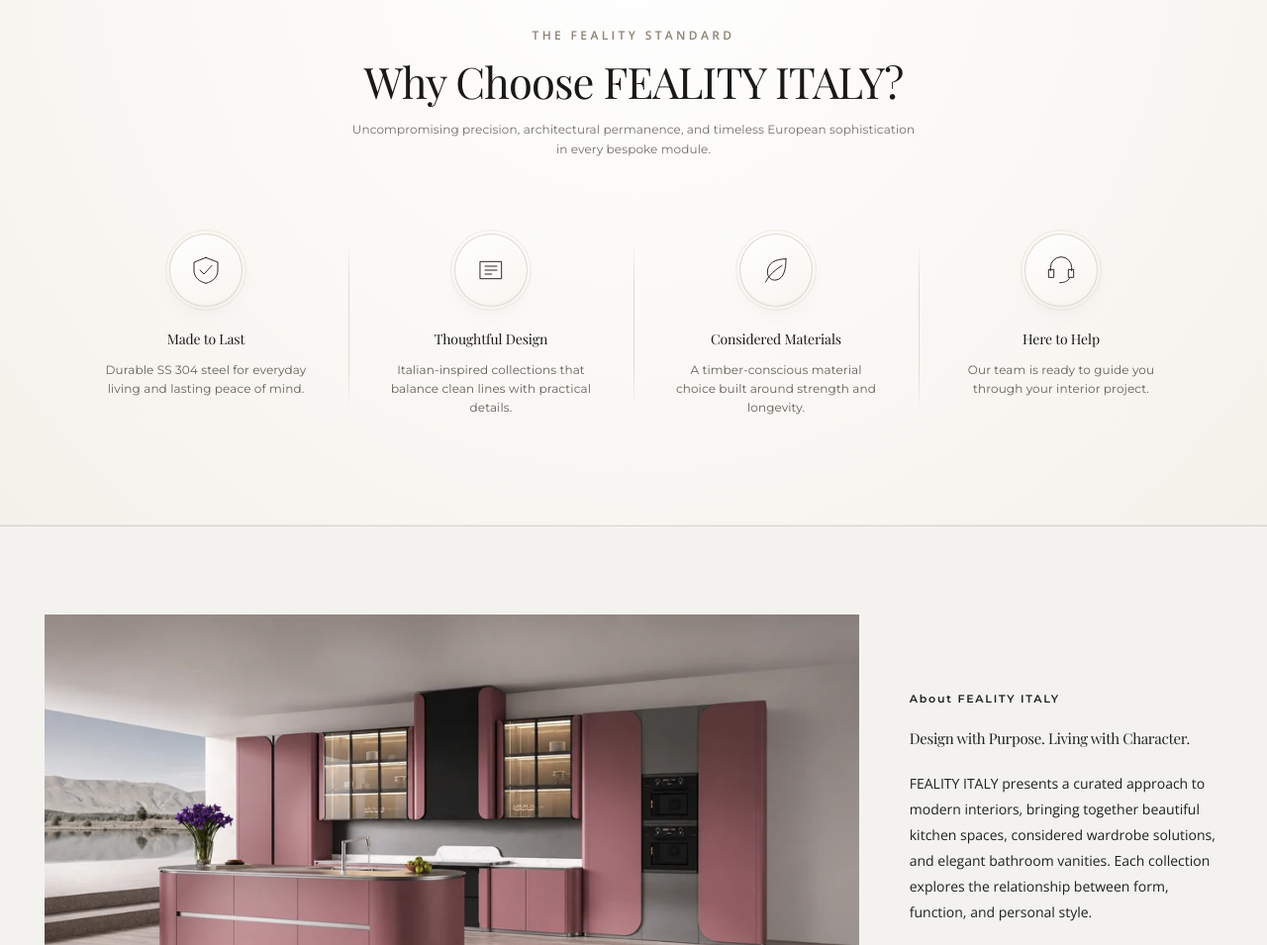
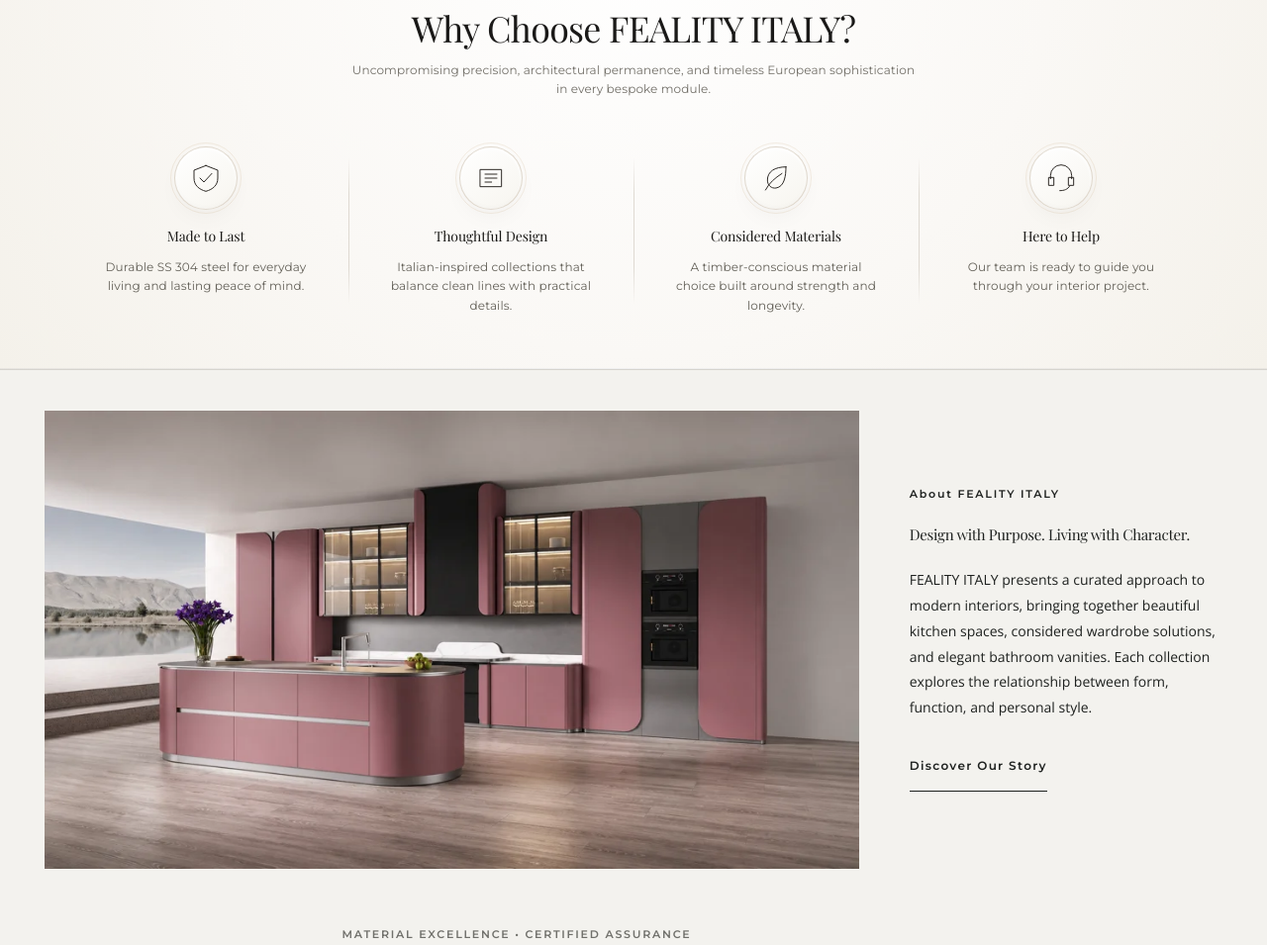
Before and after one commit to sarfaraj666/FEALITY-ITALY, a plain HTML site: page index.html in a window 1280 px wide. Shown: the part 1700-2655 px from the top of the page at 99% size. Drawn offline with Linux system fonts and the light colour scheme.

Commit message:
Fine-tune vertical padding and spacing for benefits and editorial sections

```diff
--- a/home-showcase.css
+++ b/home-showcase.css
@@ -29,7 +29,7 @@
 /* Home-only collection panels. Shared navigation and collection pages are untouched. */
 .home-page .home-benefits {
   position: relative;
-  padding: clamp(64px, 7.5vw, 108px) clamp(24px, 5vw, 80px);
+  padding: clamp(40px, 4.5vw, 64px) clamp(24px, 5vw, 80px);
   background: radial-gradient(circle at 50% 0%, #ffffff 0%, #faf8f5 55%, #f4f1ea 100%);
   color: var(--ink, #1f1d1b);
   text-align: center;
@@ -47,12 +47,12 @@
 .home-page .home-benefits > h2 {
   margin: 0 auto;
   color: #1a1918;
-  font: 300 clamp(32px, 3.4vw, 48px)/1.15 var(--font-heading);
+  font: 300 clamp(28px, 2.8vw, 38px)/1.15 var(--font-heading);
   letter-spacing: -.02em;
 }
 .home-benefits-subtitle {
   max-width: 580px;
-  margin: 14px auto clamp(40px, 5vw, 68px);
+  margin: 12px auto clamp(26px, 3.2vw, 42px);
   color: #726f68;
   font: 400 14.5px/1.7 var(--font-ui);
   letter-spacing: 0.01em;
@@ -65,7 +65,7 @@
 }
 .home-benefit {
   position: relative;
-  padding: 12px clamp(18px, 2.8vw, 38px);
+  padding: 8px clamp(18px, 2.8vw, 38px);
   transition: transform 0.4s cubic-bezier(0.16, 1, 0.3, 1);
 }
 .home-benefit + .home-benefit {
@@ -83,9 +83,9 @@
 .home-benefit-icon {
   display: grid;
   place-items: center;
-  width: 74px;
-  height: 74px;
-  margin: 0 auto 24px;
+  width: 64px;
+  height: 64px;
+  margin: 0 auto 18px;
   border-radius: 50%;
   background: linear-gradient(145deg, #ffffff 0%, #f7f5ef 100%);
   border: 1px solid rgba(212, 203, 188, 0.7);
@@ -146,6 +146,9 @@
   color: #636058;
   font: 400 13.5px/1.75 var(--font-ui);
   letter-spacing: 0.01em;
+}
+.home-page #mainContent .home-editorial {
+  padding-block: clamp(40px, 4.5vw, 64px);
 }
 .home-page .home-showcase {
   width: 100%;
@@ -266,18 +269,21 @@
 }
 @media (max-width: 480px) {
   .home-page .home-benefits {
-    padding: 48px 20px;
+    padding: 30px 20px;
   }
   .home-benefits-grid {
     grid-template-columns: 1fr;
-    row-gap: 32px;
+    row-gap: 22px;
   }
   .home-benefit + .home-benefit::before {
     display: none;
   }
   .home-benefit + .home-benefit {
     border-top: 1px solid rgba(200, 192, 180, 0.45);
-    padding-top: 28px;
+    padding-top: 20px;
+  }
+  .home-page #mainContent .home-editorial {
+    padding-block: 32px;
   }
   .home-benefit-icon {
     margin-bottom: 16px;
--- a/page-polish.css
+++ b/page-polish.css
@@ -2,6 +2,8 @@
 .polished-page #mainContent { overflow-wrap: break-word; }
 .polished-page #mainContent .section-spacing { padding-inline: clamp(22px, 6vw, 120px); }
 .polished-page #mainContent :is(.collection-section, .home-pathway, .home-editorial, .related-collections) { padding-block: clamp(56px, 7vw, 112px); }
+.home-page #mainContent .home-editorial { padding-block: clamp(36px, 3.2vw, 48px); }
+.home-page #mainContent .home-benefits { padding-block: clamp(32px, 3.6vw, 48px); }
 .polished-page #mainContent .collection-section + .collection-section { padding-top: 0; }
 .polished-page #mainContent .section-header { gap: 24px; margin-bottom: 36px; }
 .polished-page #mainContent :is(.collection-section-note, .collection-subtitle) { line-height: 1.7; }
@@ -43,6 +45,8 @@
  .polished-page #mainContent .collection-full-gallery .kitchen-gallery-grid { grid-template-columns: repeat(2, minmax(0, 1fr)); }
 }
 @media (max-width: 600px) {
+ .home-page #mainContent .home-editorial { padding-block: 28px; }
+ .home-page #mainContent .home-benefits { padding-block: 26px; }
  .polished-page #mainContent :is(.collection-featured-grid, .models-grid, .related-grid, .collection-detail-grid, .collection-full-gallery .kitchen-gallery-grid) { grid-template-columns: 1fr; gap: 32px; }
  .polished-page #mainContent .section-header { align-items: flex-start; }
  .polished-page #mainContent .related-grid { margin-block: 28px; }
```
